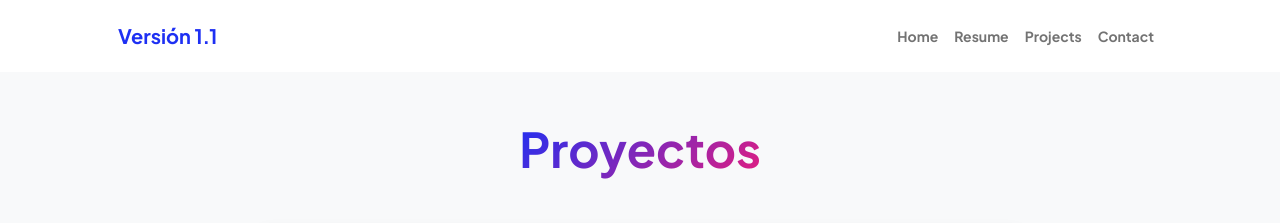
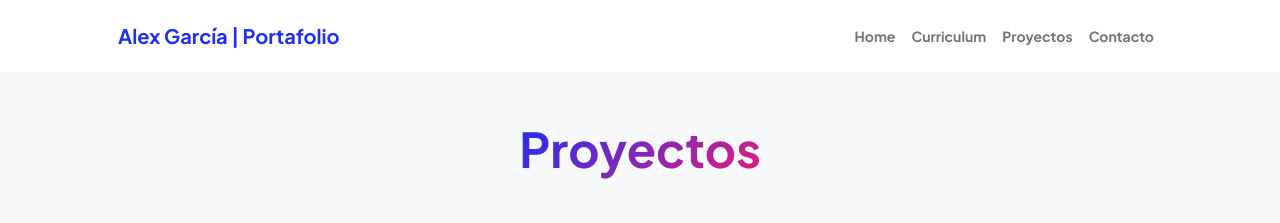
Before and after one commit to alexkhype/alexkhype.github.io, a website: page projects.html in a window 1280 px wide. Shown: the top 223 px of the page. Drawn offline with nearby package versions, Linux system fonts and the light colour scheme.

Commit message:
Update projects.html

```diff
--- a/projects.html
+++ b/projects.html
@@ -5,7 +5,7 @@
         <meta name="viewport" content="width=device-width, initial-scale=1, shrink-to-fit=no" />
         <meta name="description" content="" />
         <meta name="author" content="" />
-        <title>Modern Business - Start Bootstrap Template</title>
+        <title>Alex García | Portafolio</title>
         <!-- Favicon-->
         <link rel="icon" type="image/x-icon" href="assets/favicon.ico" />
         <!-- Custom Google font-->
@@ -22,14 +22,14 @@
             <!-- Navigation-->
             <nav class="navbar navbar-expand-lg navbar-light bg-white py-3">
                 <div class="container px-5">
-                    <a class="navbar-brand" href="index.html"><span class="fw-bolder text-primary">Versión 1.1</span></a>
+                    <a class="navbar-brand" href="index.html"><span class="fw-bolder text-primary">Alex García | Portafolio</span></a>
                     <button class="navbar-toggler" type="button" data-bs-toggle="collapse" data-bs-target="#navbarSupportedContent" aria-controls="navbarSupportedContent" aria-expanded="false" aria-label="Toggle navigation"><span class="navbar-toggler-icon"></span></button>
                     <div class="collapse navbar-collapse" id="navbarSupportedContent">
                         <ul class="navbar-nav ms-auto mb-2 mb-lg-0 small fw-bolder">
                             <li class="nav-item"><a class="nav-link" href="index.html">Home</a></li>
-                            <li class="nav-item"><a class="nav-link" href="resume.html">Resume</a></li>
-                            <li class="nav-item"><a class="nav-link" href="projects.html">Projects</a></li>
-                            <li class="nav-item"><a class="nav-link" href="contact.html">Contact</a></li>
+                            <li class="nav-item"><a class="nav-link" href="resume.html">Curriculum</a></li>
+                            <li class="nav-item"><a class="nav-link" href="projects.html">Proyectos</a></li>
+                            <li class="nav-item"><a class="nav-link" href="contact.html">Contacto</a></li>
                         </ul>
                     </div>
                 </div>
@@ -170,11 +170,8 @@
                 <div class="row align-items-center justify-content-between flex-column flex-sm-row">
                     <div class="col-auto"><div class="small m-0">Copyright &copy; Your Website 2023</div></div>
                     <div class="col-auto">
-                        <a class="small" href="#!">Privacy</a>
-                        <span class="mx-1">&middot;</span>
-                        <a class="small" href="#!">Terms</a>
-                        <span class="mx-1">&middot;</span>
-                        <a class="small" href="#!">Contact</a>
+
+                        <a class="small" href="contact.html">Contact</a>
                     </div>
                 </div>
             </div>
```
